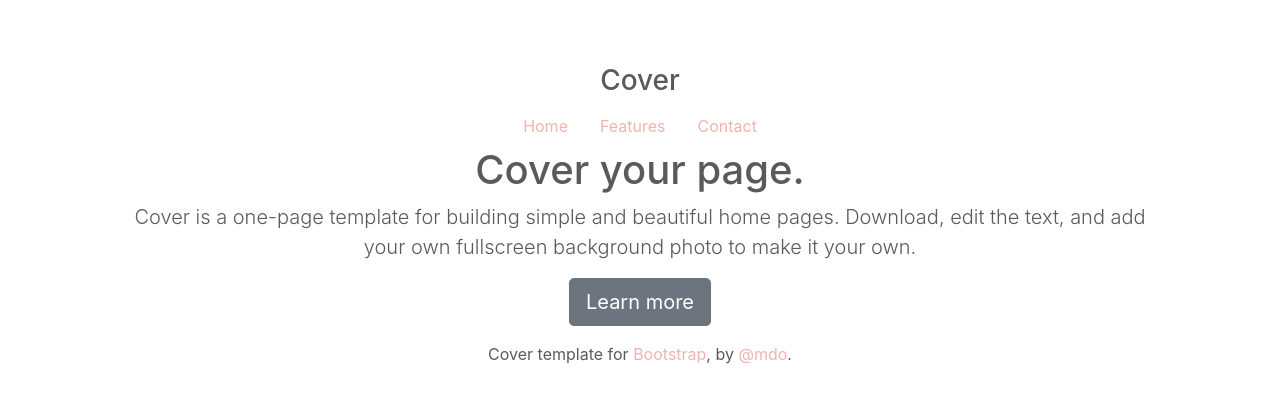
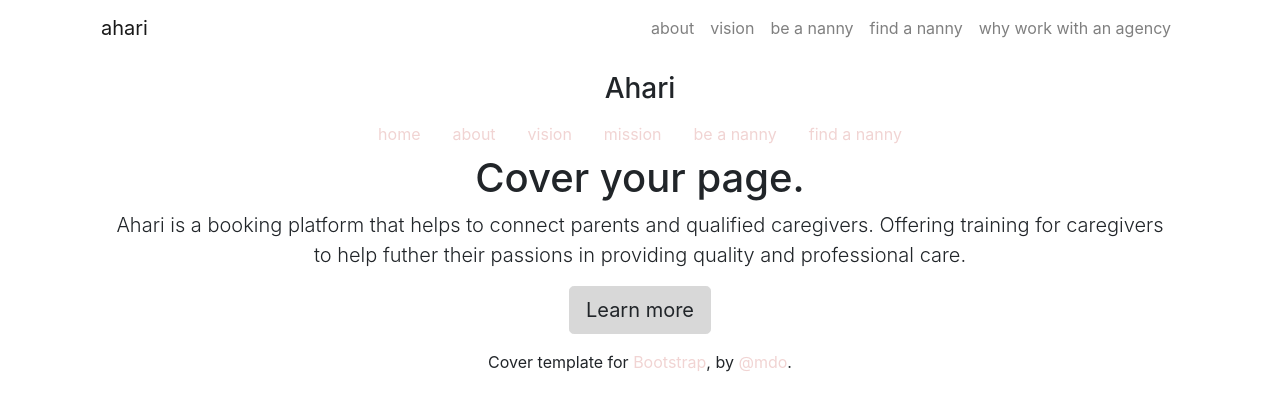
Before and after one commit to antonetteortiz/ahari, a React (Create React App) app: page /cover in a window 1280 px wide. Shown: the top 410 px of the page. Built offline with nearby package versions, Linux system fonts and the light colour scheme.

Commit message:
after ao initial feedback

```diff
--- a/src/pages/CoverPage.js
+++ b/src/pages/CoverPage.js
@@ -1,22 +1,76 @@
 import React, { Component } from 'react';
-import { Col, Container, Row } from 'reactstrap';
-// import "../styles/cover.css";
+import { Col, Collapse, Container, Row,
+  Navbar,
+  NavbarToggler,
+  NavbarBrand,
+  Nav,
+  NavItem,
+  NavLink,
+  UncontrolledDropdown,
+  DropdownToggle,
+  DropdownMenu,
+  DropdownItem
+ } from 'reactstrap';
+//  import "../styles/cover.css";
 
 class CoverPage extends Component {
+  constructor(props) {
+    super(props);
+
+    this.toggle = this.toggle.bind(this);
+    this.state = {
+      isOpen: false
+    };
+  }
+  toggle() {
+    this.setState({
+      isOpen: !this.state.isOpen
+    });
+  }
+
   render() {
 
 
     return (
 
-      <Container className='text-center'>
+
+
+      <Container className='text-center m-25'>
+
+        <Navbar color="white" light expand="md">
+           <NavbarBrand href="/">ahari</NavbarBrand>
+           <NavbarToggler onClick={this.toggle} />
+           <Collapse isOpen={this.state.isOpen} navbar>
+              <Nav className="ml-auto" navbar>
+                <NavItem>
+                  <NavLink href="/components/">about</NavLink>
+                </NavItem>
+                <NavItem>
+                  <NavLink href="/components/">vision</NavLink>
+                </NavItem>
+                <NavItem>
+                  <NavLink href="/components/">be a nanny</NavLink>
+                </NavItem>
+                <NavItem>
+                  <NavLink href="/components/">find a nanny</NavLink>
+                </NavItem>
+                <NavItem>
+                  <NavLink href="/components/">why work with an agency</NavLink>
+                </NavItem>
+              </Nav>
+            </Collapse>
+          </Navbar>
           <div className="cover-container d-flex w-100 h-100 p-3 mx-auto flex-column">
           <header className="masthead mb-auto">
             <div className="inner">
-              <h3 className="masthead-brand">Cover</h3>
+              <h3 className="masthead-brand">Ahari</h3>
               <nav className="nav nav-masthead justify-content-center">
-                <a className="nav-link active" href="#">Home</a>
-                <a className="nav-link" href="#">Features</a>
-                <a className="nav-link" href="#">Contact</a>
+                <a className="nav-link active" href="#">home</a>
+                <a className="nav-link" href="#">about</a>
+                <a className="nav-link" href="#">vision</a>
+                <a className="nav-link" href="#">mission</a>
+                <a className="nav-link" href="#">be a nanny</a>
+                <a className="nav-link" href="#">find a nanny</a>
               </nav>
             </div>
           </header>
@@ -24,7 +78,7 @@ class CoverPage extends Component {
           <Container>
           <main role="main" className="inner cover">
             <h1 className="cover-heading">Cover your page.</h1>
-            <p className="lead">Cover is a one-page template for building simple and beautiful home pages. Download, edit the text, and add your own fullscreen background photo to make it your own.</p>
+            <p className="lead">Ahari is a booking platform that helps to connect parents and qualified caregivers. Offering training for caregivers to help futher their passions in providing quality and professional care.</p>
             <p className="lead">
               <a href="#" className="btn btn-lg btn-secondary">Learn more</a>
             </p>
--- a/src/pages/FeaturesPage.js
+++ b/src/pages/FeaturesPage.js
@@ -1,6 +1,6 @@
 import React, { Component } from 'react';
 import { Col, Container, Row } from 'reactstrap';
-import "../styles/carousel.css";
+//  import "../styles/carousel.css";
 
 class FeaturesPage extends Component {
   render() {
--- a/src/styles/_custom_bootstrap.scss
+++ b/src/styles/_custom_bootstrap.scss
@@ -1,6 +1,9 @@
+//  @import '../../node_modules/bootstrap/scss/functions';
+//  @import '../../node_modules/bootstrap/scss/variables';
 //$primary: #CAA035;
 // scheme1 - https://coolors.co/19535f-0b7a75-7b2d26-efb4ac-f0f3f5
-$primary:   #efb4ac;
+$primary:   #f1d4d3; // #efb4ac;
+$secondary: #d8d8d8;
 
 // Import Bootstrap and its default variables
 @import '~bootstrap/scss/bootstrap.scss';
```
